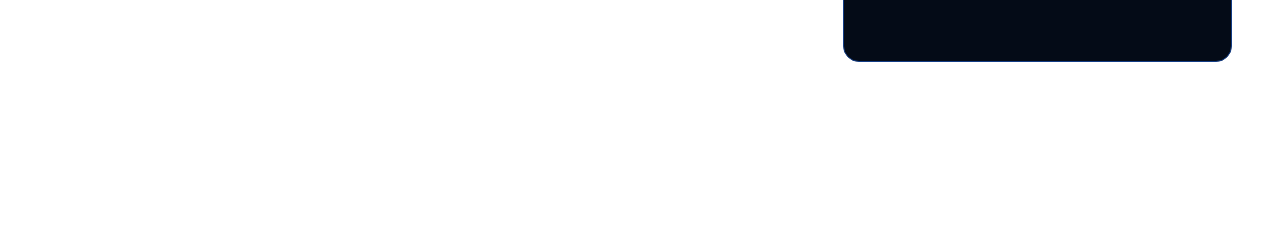
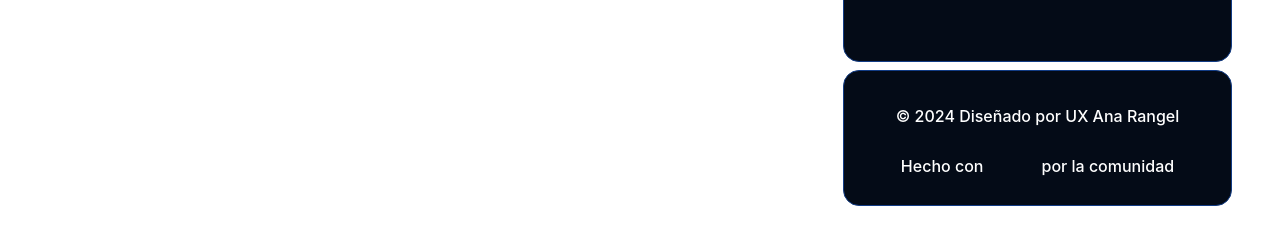
Before and after one commit to Facundodandrea/bento-portfolio, a React (Vite) app: page / in a window 1280 px wide. Shown: the part 988-1232 px from the top of the page. Built offline with nearby package versions, Linux system fonts and the light colour scheme; grey boxes are pictures that could not be loaded.

Commit message:
feat: :sparkles: add footer card

```diff
--- /dev/null
+++ b/src/components/cards/footerCard/FooterCard.tsx
@@ -0,0 +1,16 @@
+import './footerCard.css'
+
+const FooterCard = () => {
+  return (
+    <div className='footer-card'>
+      <p>© 2024 Diseñado por UX Ana Rangel</p>
+      <div className='made-with'>
+        <p>Hecho con</p>
+        <video src='src/assets/video/heart.webm' autoPlay loop muted />
+        <p>por la comunidad</p>
+      </div>
+    </div>
+  )
+}
+
+export default FooterCard
--- /dev/null
+++ b/src/components/cards/footerCard/footerCard.css
@@ -0,0 +1,33 @@
+.footer-card {
+    width: 100%;
+    height: 100%;
+    display: flex;
+    flex-direction: column;
+    justify-content: center;
+    align-items: center;
+    border-radius: 1rem;
+    background-color: var(--bg-card);
+    border: 1px solid var(--border-color);
+
+    p {
+        font-size: 1rem;
+        font-weight: 500;
+    }
+}
+
+.made-with {
+    display: flex;
+    align-items: center;
+    justify-content: center;
+    width: 100%;
+    padding: 10px 0;
+
+    p {
+        margin: 0 0.25rem;
+    }
+
+    video {
+        width: auto;
+        height: 25px;
+    }
+}
--- a/src/pages/Home.tsx
+++ b/src/pages/Home.tsx
@@ -14,6 +14,8 @@
 } from '@/assets/icons'
 
 import './home.css'
+import StudiesCard from '@/components/cards/studiesCard/StudiesCard'
+import FooterCard from '@/components/cards/footerCard/FooterCard'
 
 // Envuelve Responsive con WidthProvider
 const ResponsiveGridLayout = WidthProvider(Responsive)
@@ -106,7 +108,7 @@
         </AboutCard>
       </div>
       <div key='3' className='grid-item' onClick={e => e.stopPropagation()}>
-        Item 3
+        <StudiesCard markdownPath='src/data/studies.md' />
       </div>
       <div key='4' className='grid-item' onClick={e => e.stopPropagation()}>
         Item 4
@@ -124,7 +126,7 @@
         Item 8
       </div>
       <div key='9' className='grid-item' onClick={e => e.stopPropagation()}>
-        Item 9
+        <FooterCard />
       </div>
     </ResponsiveGridLayout>
   )
```
Also changed, not shown: 1 other file (tests, documents, lock files or other folders).
